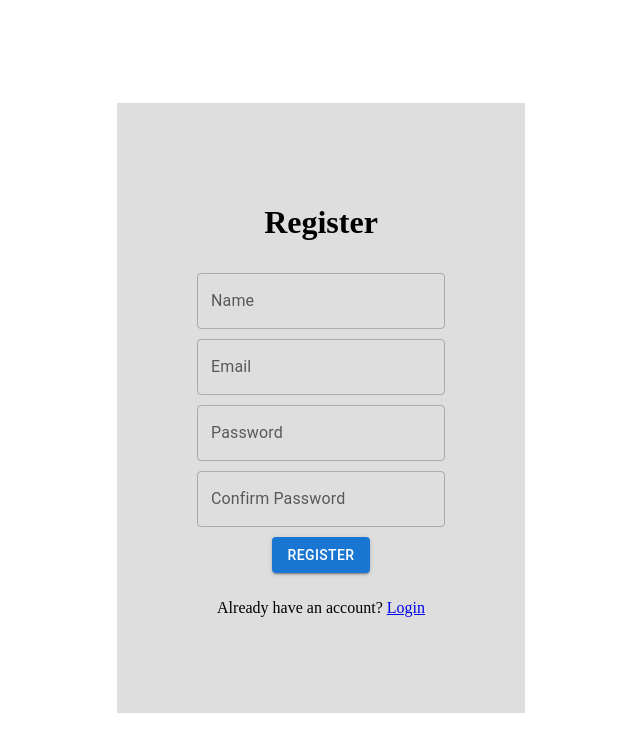
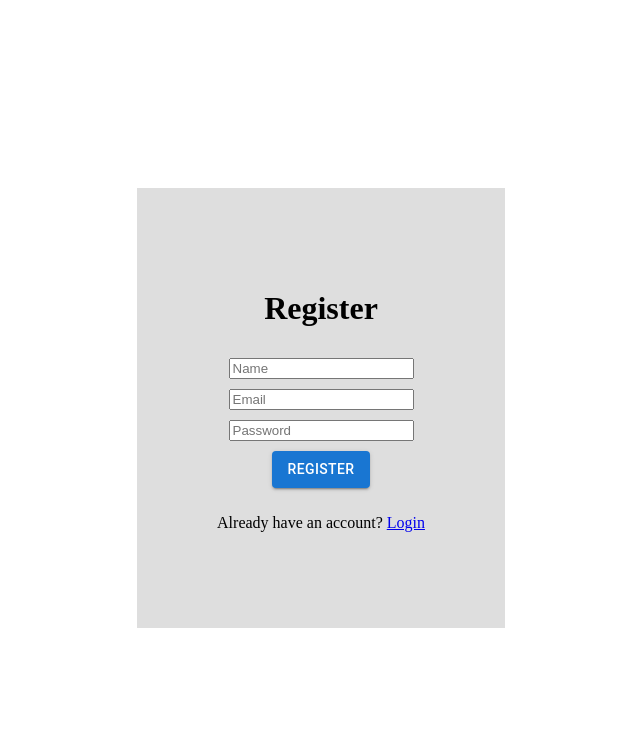
Before and after one commit to Hassanabbaass/LaravelReactPractice, a React (Create React App) app in the folder client/: page /register in a window 1280 px wide. Shown: the top 752 px of the page, without its empty margins (319-959 px from the left). Built offline with nearby package versions, Linux system fonts and the light colour scheme.

Commit message:
register, login, logout

```diff
--- a/client/package.json
+++ b/client/package.json
@@ -9,6 +9,7 @@
     "@testing-library/jest-dom": "^5.16.5",
     "@testing-library/react": "^13.4.0",
     "@testing-library/user-event": "^13.5.0",
+    "axios": "^1.3.4",
     "react": "^18.2.0",
     "react-dom": "^18.2.0",
     "react-router-dom": "^6.9.0",
--- /dev/null
+++ b/client/src/axios-client.js
@@ -0,0 +1,26 @@
+import axios from 'axios';
+
+const axiosClient = axios.create({
+    baseURL: `${process.env.REACT_APP_API_BASE_URL}/api`
+})
+
+axiosClient.interceptors.request.use((config) => {
+    const token = localStorage.getItem('ACCESS_TOKEN')
+    config.headers.Authorization = `Bearer ${token}`
+
+    return config;
+})
+
+axiosClient.interceptors.response.use((response) => {
+    return response;
+}, (error) => {
+    const {response} = error;
+    if (response.status === 401) {
+        localStorage.removeItem('ACCESS_TOKEN')
+    }
+
+    throw error;
+})
+
+
+export default axiosClient;
--- a/client/src/components/Navbar.jsx
+++ b/client/src/components/Navbar.jsx
@@ -5,6 +5,8 @@ import Toolbar from '@mui/material/Toolbar';
 import Typography from '@mui/material/Typography';
 import { Link, Navigate } from 'react-router-dom';
 import { useStateContext } from '../contexts/ContextProvider';
+import { Button } from '@mui/material';
+import axiosClient from '../axios-client';
 
 const linkStyle = {
     textDecoration: 'None',
@@ -14,7 +16,18 @@ const linkStyle = {
 
 const Navbar = () => {
 
-    const {token, user} = useStateContext();
+    const {token, user, setToken, setUser} = useStateContext();
+
+    const handleLogout = (e) => {
+        e.preventDefault();
+
+        axiosClient.post('/logout')
+            .then(() => {
+                setUser({})
+                setToken(null)
+            })
+    }
+
     if(!token) {
         return <Navigate to='/login'/>
     }
@@ -26,8 +39,15 @@ const Navbar = () => {
             <Typography variant="h6" component="div" sx={{ flexGrow: 1 }}>
                 Practice App {user.name}
             </Typography>
+
+            {token ?
+            <Button onClick={handleLogout} style={{backgroundColor: 'white'}}>Logout</Button> :
+            <>
             <Link style={linkStyle} to='/login'>Login</Link>
             <Link style={linkStyle} to='/register'>Register</Link>
+            </>
+             }
+
         </Toolbar>
         </AppBar>
     </Box>
--- a/client/src/pages/Login.jsx
+++ b/client/src/pages/Login.jsx
@@ -1,8 +1,8 @@
-import React from 'react'
-import TextField from '@mui/material/TextField';
+import React, { useRef } from 'react'
 import { Button } from '@mui/material';
 import { Link, Navigate } from 'react-router-dom';
 import { useStateContext } from '../contexts/ContextProvider';
+import axiosClient from '../axios-client';
 
 const formDiv = {
     display:'flex',
@@ -23,7 +23,28 @@ const containerDiv = {
 
 const Login = () => {
 
-    const {token} = useStateContext();
+    const {token , setToken, setUser} = useStateContext();
+
+    const emailRef = useRef();
+    const passwordRef = useRef();
+
+    const handleLogin = (e) => {
+        e.preventDefault();
+        const payload = {
+            email: emailRef.current.value,
+            password: passwordRef.current.value,
+        }
+
+        axiosClient.post('/login', payload)
+        .then(({data}) => {
+            setUser(data.user)
+            setToken(data.token)
+        }).catch(err => {
+            console.log(err)
+        })
+    }
+
+
     if(token) {
         return <Navigate to='/'/>
     }
@@ -32,9 +53,9 @@ const Login = () => {
     <div style={containerDiv}>
         <div style={formDiv}>
             <h1>Login</h1>
-            <TextField id="outlined-basic" label="Email" variant="outlined" />
-            <TextField id="outlined-basic" type='password' label="Password" variant="outlined" />
-            <Button variant='contained'>Login</Button>
+            <input ref={emailRef} placeholder='Email' variant="outlined" />
+            <input ref={passwordRef} type='password' placeholder="Password" variant="outlined" />
+            <Button variant='contained' onClick={handleLogin}>Login</Button>
             <p>Dont have an account? <Link to='/register'>Create an account</Link> </p>
         </div>
     </div>
--- a/client/src/pages/Register.jsx
+++ b/client/src/pages/Register.jsx
@@ -1,8 +1,8 @@
-import React from 'react'
-import TextField from '@mui/material/TextField';
+import React, { useRef } from 'react'
 import { Button } from '@mui/material';
 import { Link, Navigate } from 'react-router-dom';
 import { useStateContext } from '../contexts/ContextProvider';
+import axiosClient from '../axios-client';
 
 const formDiv = {
     display:'flex',
@@ -23,7 +23,30 @@ const containerDiv = {
 
 const Register = () => {
 
-    const {token} = useStateContext();
+    const nameRef = useRef();
+    const emailRef = useRef();
+    const passwordRef = useRef();
+
+    const {token , setUser, setToken} = useStateContext();
+
+    const handleRegister = (e) => {
+        e.preventDefault();
+
+        const payload = {
+            name: nameRef.current.value,
+            email: emailRef.current.value,
+            password: passwordRef.current.value,
+        }
+
+        axiosClient.post('/signup', payload)
+            .then(({data}) => {
+                setUser(data.user)
+                setToken(data.token)
+            }).catch(err => {
+                console.log(err)
+            })
+    }
+
     if(token) {
         return <Navigate to='/'/>
     }
@@ -32,11 +55,10 @@ const Register = () => {
     <div style={containerDiv}>
         <div style={formDiv}>
             <h1>Register</h1>
-            <TextField id="outlined-basic" label="Name" variant="outlined" />
-            <TextField id="outlined-basic" label="Email" variant="outlined" />
-            <TextField id="outlined-basic" type='password' label="Password" variant="outlined" />
-            <TextField id="outlined-basic" type='password' label="Confirm Password" variant="outlined" />
-            <Button variant='contained'>Register</Button>
+            <input ref={nameRef} type='text' placeholder='Name' />
+            <input ref={emailRef} type='email' placeholder='Email' />
+            <input ref={passwordRef} type='password' placeholder='Password' />
+            <Button variant='contained' onClick={handleRegister} >Register</Button>
             <p>Already have an account? <Link to='/login'>Login</Link> </p>
         </div>
     </div>
```
Also changed, not shown: 2 other files (tests, documents, lock files or other folders).
